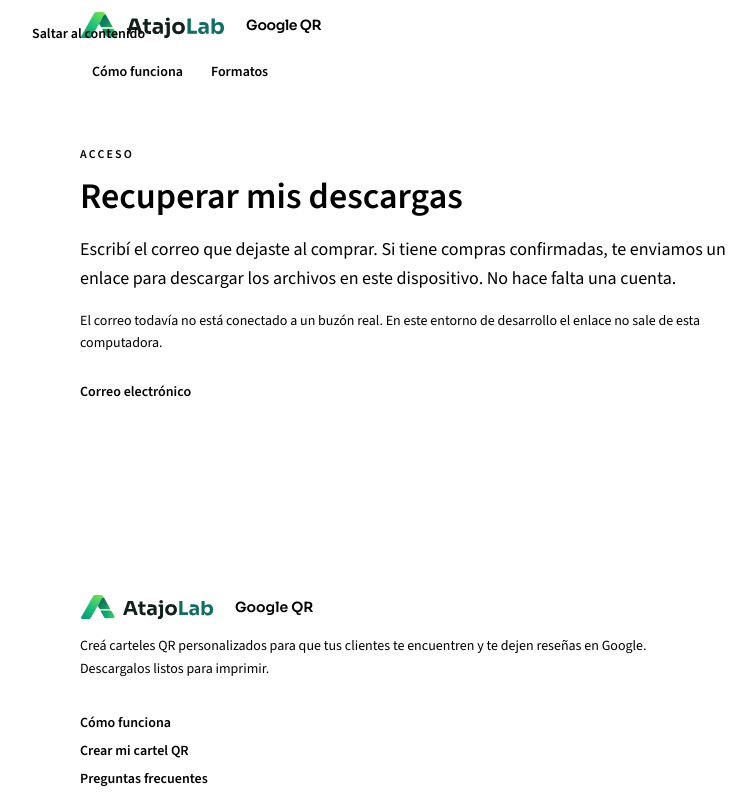
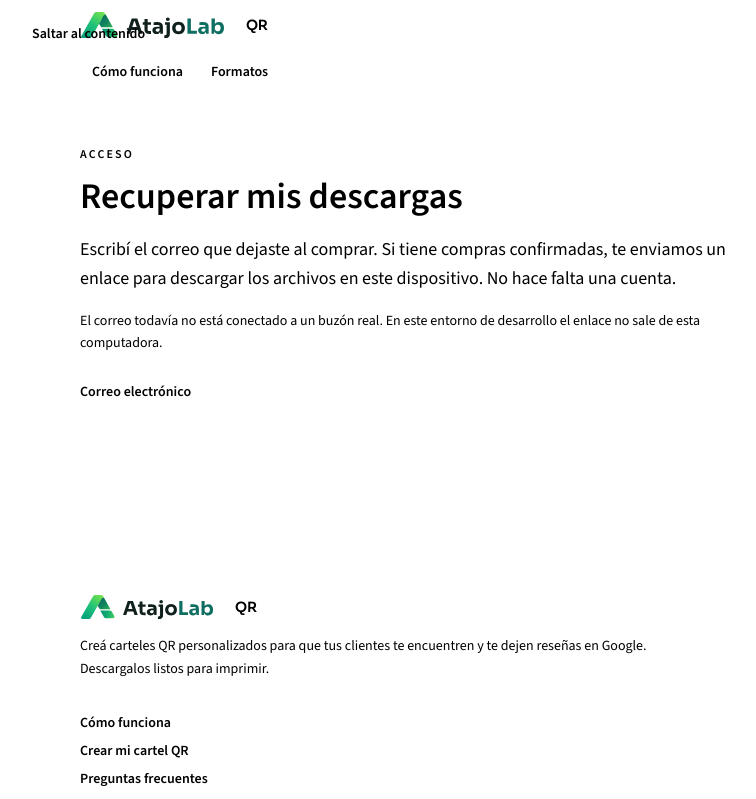
Before and after one commit to AlejandroM12/atajolab-google-qr, a Next.js app: page /recuperar in a window 1280 px wide. Shown: the top 799 px of the page, without its empty margins (0-756 px from the left). Built offline with nearby package versions, Linux system fonts and the light colour scheme; no server answers.

Commit message:
feat(branding): rename product to AtajoLab QR

```diff
--- a/app/not-found.tsx
+++ b/app/not-found.tsx
@@ -8,7 +8,7 @@ export default function NotFound() {
         <p className="text-xs font-semibold uppercase tracking-[0.18em] text-accent">404</p>
         <h1 className="mt-3 text-4xl font-semibold">Esta página no existe</h1>
         <p className="mt-4 max-w-xl text-lg leading-relaxed text-muted">
-          El enlace no corresponde a una pantalla de AtajoLab Google QR.
+          El enlace no corresponde a una pantalla de AtajoLab QR.
         </p>
         <div className="mt-8 flex flex-col gap-3 sm:flex-row">
           <ButtonLink href="/">Volver al inicio</ButtonLink>
--- a/app/opengraph-image.tsx
+++ b/app/opengraph-image.tsx
@@ -3,7 +3,7 @@ import { join } from "node:path";
 import { ImageResponse } from "next/og";
 import { PIECE_PRICE_ARS, formatArs } from "@/lib/pricing";
 
-export const alt = "AtajoLab: carteles QR para reseñas de Google";
+export const alt = "AtajoLab QR: carteles QR para reseñas de Google";
 export const size = { width: 1200, height: 630 };
 export const contentType = "image/png";
 
@@ -30,7 +30,7 @@ export default function OpenGraphImage() {
           {/* eslint-disable-next-line @next/next/no-img-element -- ImageResponse needs a plain img */}
           <img src={logoSrc} alt="AtajoLab" width={335} height={60} />
           <div style={{ display: "flex", width: 2, height: 40, background: "#e4dccb" }} />
-          <div style={{ display: "flex", fontSize: 34, fontWeight: 700, color: "#0f6e62" }}>Google QR</div>
+          <div style={{ display: "flex", fontSize: 34, fontWeight: 700, color: "#0f6e62" }}>QR</div>
         </div>
         <div style={{ display: "flex", flexDirection: "column" }}>
           <div style={{ display: "flex", fontSize: 76, fontWeight: 700, lineHeight: 1.05, maxWidth: 900 }}>
--- a/components/logo.tsx
+++ b/components/logo.tsx
@@ -21,10 +21,10 @@ export function BrandLogo({ height, priority = false }: { height: number; priori
 
 export function Logo() {
   return (
-    <Link href="/" className="flex w-fit items-center gap-2.5 rounded-xl" aria-label="AtajoLab Google QR, inicio">
+    <Link href="/" className="flex w-fit items-center gap-2.5 rounded-xl" aria-label="AtajoLab QR, inicio">
       <BrandLogo height={26} priority />
       <span aria-hidden="true" className="h-5 w-px bg-line" />
-      <span className="font-display text-sm font-semibold leading-none tracking-tight text-accent">Google QR</span>
+      <span className="font-display text-sm font-semibold leading-none tracking-tight text-accent">QR</span>
     </Link>
   );
 }
--- a/components/site-footer.tsx
+++ b/components/site-footer.tsx
@@ -12,7 +12,7 @@ export function SiteFooter() {
           <div className="flex items-center gap-2.5">
             <BrandLogo height={24} />
             <span aria-hidden="true" className="h-4 w-px bg-line" />
-            <p className="font-display text-sm font-semibold text-accent">Google QR</p>
+            <p className="font-display text-sm font-semibold text-accent">QR</p>
           </div>
           <p className="mt-4 text-sm leading-relaxed text-muted">
             Creá carteles QR personalizados para que tus clientes te encuentren y te dejen reseñas en Google.
--- a/lib/access-link.ts
+++ b/lib/access-link.ts
@@ -100,7 +100,7 @@ export function recoveryMail(
   return {
     subject: "Acceso a tus descargas de AtajoLab",
     text: [
-      "Pediste entrar a tus descargas de AtajoLab Google QR.",
+      "Pediste entrar a tus descargas de AtajoLab QR.",
       "Cada enlace vence en 30 minutos y funciona una sola vez.",
       "Desde la página del pedido podés bajar PNG, SVG y PDF.",
       "",
@@ -129,7 +129,7 @@ export function purchaseMail(input: {
   return {
     subject: "Tu compra de AtajoLab está lista",
     text: [
-      "Confirmamos tu compra en AtajoLab Google QR.",
+      "Confirmamos tu compra en AtajoLab QR.",
       "",
       `Diseño: ${label}`,
       `Pedido: ${publicId}`,
--- a/lib/site.ts
+++ b/lib/site.ts
@@ -3,7 +3,7 @@ import { PIECE_CURRENCY, PIECE_PRICE_ARS } from "@/lib/pricing";
 /** Production domain (README). APP_URL overrides it in every environment. */
 const DEFAULT_SITE_URL = "https://qr.atajolab.dev";
 
-export const SITE_NAME = "AtajoLab Google QR";
+export const SITE_NAME = "AtajoLab QR";
 export const BRAND_NAME = "AtajoLab";
 
 export const SITE_DESCRIPTION =
```
Also changed, not shown: 1 other file (tests, documents, lock files or other folders).
